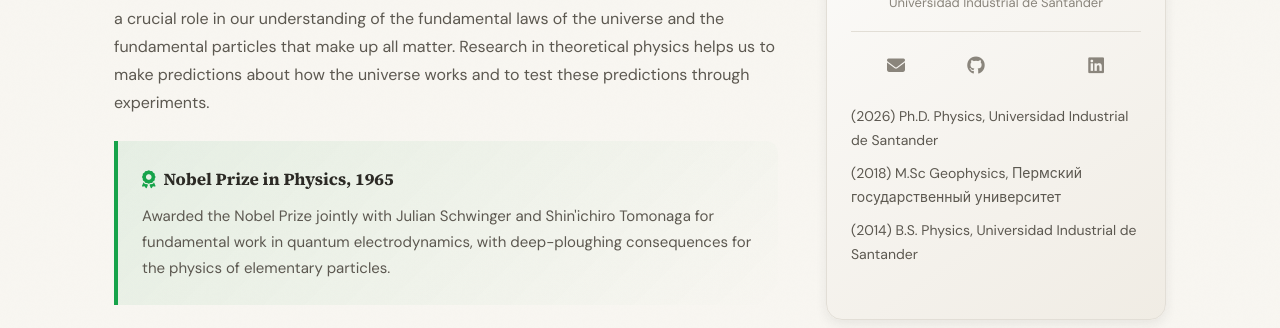
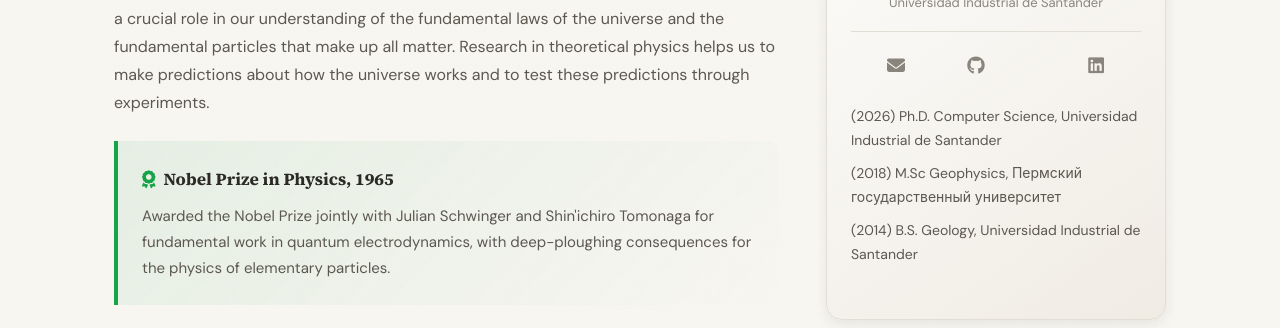
Before and after one commit to PAULGOYES/paulgoyes.github.io, a Jekyll site: the page built from _pages/home.md, in a window 1280 px wide. Shown: the part 358-686 px from the top of the page. Built offline with Jekyll 4.4.1, drawn with Linux system fonts in a browser that asks for light colours; a style sheet for code colours, icons or effects is not loaded.

Commit message:
Update pi.yml

```diff
--- a/_data/pi.yml
+++ b/_data/pi.yml
@@ -4,10 +4,10 @@
 
 # EXAMPLE -- replace or delete
 - education:
-    - "(2026) Ph.D. Physics, Universidad Industrial de Santander"
+    - "(2026) Ph.D. Computer Science, Universidad Industrial de Santander"
     - "(2018) M.Sc Geophysics, Пермский государственный университет"
-    - "(2014) B.S. Physics, Universidad Industrial de Santander"
+    - "(2014) B.S. Geology, Universidad Industrial de Santander"
   educationshort:
-    - "(2026) Ph.D. Physics, Universidad Industrial de Santander"
+    - "(2026) Ph.D. Computer Science, Universidad Industrial de Santander"
     - "(2018) M.Sc Geophysics, Пермский государственный университет"
-    - "(2014) B.S. Physics, Universidad Industrial de Santander"
+    - "(2014) B.S. Geology, Universidad Industrial de Santander"
```
